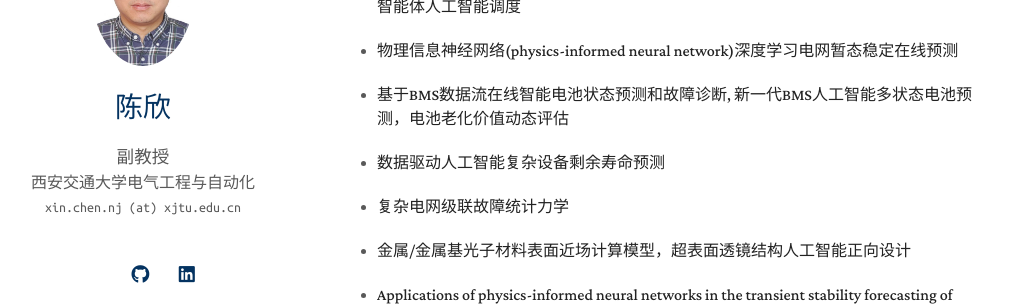
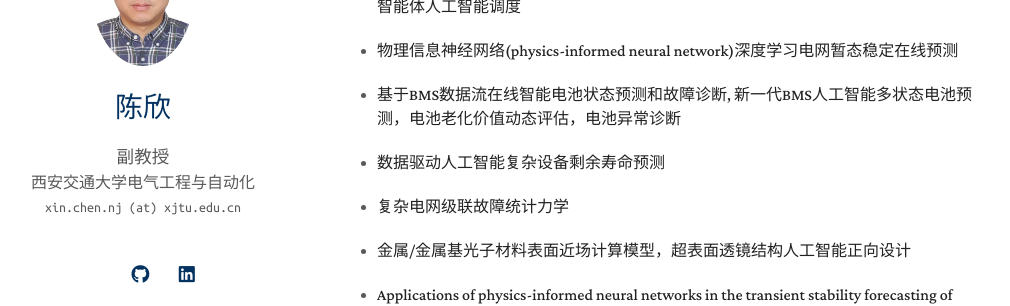
Before and after one commit to IntelligentEnergy/IntelligentEnergy.github.io, a Jekyll site: the page built from index.md, in a window 1280 px wide and 900 px high, scrolled down 740 px. Shown: the part 174-480 px from the top of the window, without its empty margins (133-1143 px from the left). Built offline with Jekyll 4.4.1, drawn with Linux system fonts in a browser that asks for light colours; nearby versions of some CDN libraries; a style sheet for code colours, icons or effects is not loaded; our own code applies the rules of GitHub Pages for plain Markdown files.

Commit message:
Update index.md

```diff
--- a/index.md
+++ b/index.md
@@ -45,7 +45,7 @@ layout: homepage
 
 - **物理信息神经网络(physics-informed neural network)深度学习电网暂态稳定在线预测**
 
-- **基于BMS数据流在线智能电池状态预测和故障诊断, 新一代BMS人工智能多状态电池预测，电池老化价值动态评估**
+- **基于BMS数据流在线智能电池状态预测和故障诊断, 新一代BMS人工智能多状态电池预测，电池老化价值动态评估，电池异常诊断**
 
 - **数据驱动人工智能复杂设备剩余寿命预测**
 
```
